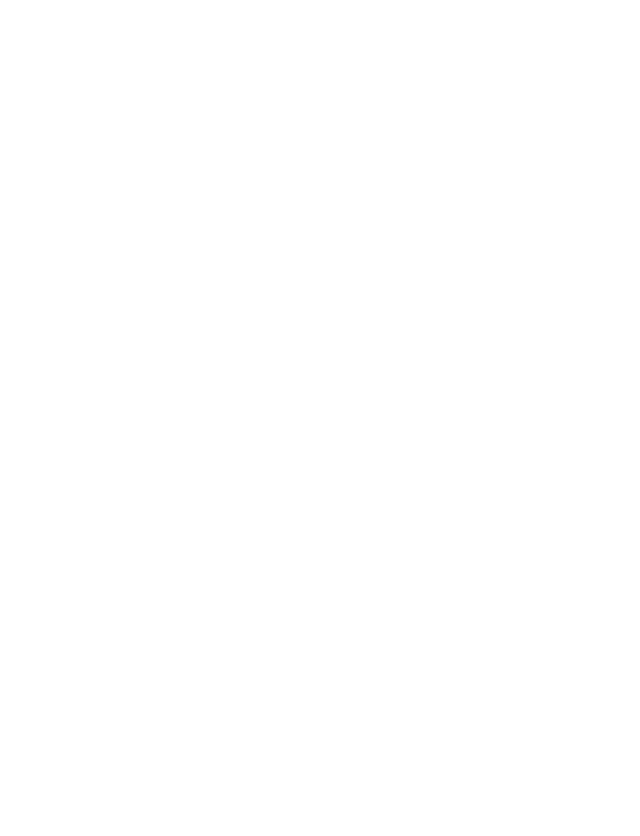
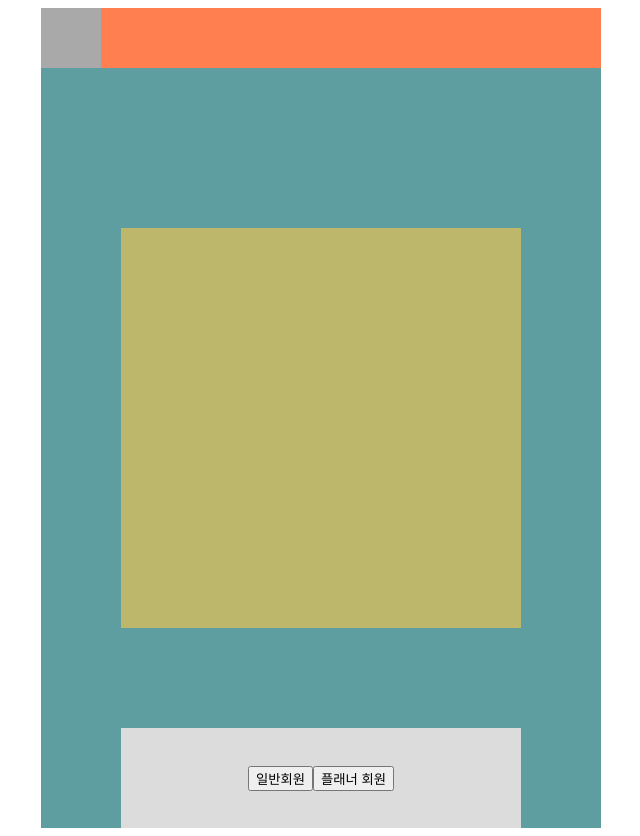
Before and after one commit to weddingYou-Project/frontend, a React (Create React App) app: page /signup in a window 1280 px wide. Shown: the whole page, without its empty margins (319-959 px from the left). Before the commit the page ends 800 px from the top, so only its background shows below. Built offline with nearby package versions, Linux system fonts and the light colour scheme.

Commit message:
feat : 회원가입 레이아웃CSS

```diff
--- /dev/null
+++ b/src/Css/Signup.css
@@ -0,0 +1,58 @@
+
+.Signup-wrap {
+width: 560px;
+height: 100%;
+margin: 0 auto;
+background: cadetblue;
+}
+
+.Signup-header {
+    height: 60px;
+    width: 100%;
+    background: coral;
+    position: relative;
+    bottom: 60px;
+}
+
+.Signup-logo {
+    width: 400px;
+    height: 400px;
+    background: darkkhaki;
+    margin: 0 auto;
+    margin-top: 100px;
+}
+
+.Signup-button {
+    width: 400px;
+    height: 100px;
+    margin: 0 auto;
+    background: gainsboro;
+    margin-top: 100px;
+    display: flex;
+    justify-content: center;
+    align-items: center;
+}
+
+.Signup-backicon {
+    width: 60px;
+    height: 60px;
+    background: darkgrey;
+    position: relative;
+    z-index: 10;
+}
+
+
+.btn-bd-primary {
+    --bs-btn-font-weight: 600;
+    --bs-btn-color: var(--bs-white);
+    --bs-btn-bg: var(--bd-violet);
+    --bs-btn-border-color: var(--bd-violet);
+    --bs-btn-border-radius: .5rem;
+    --bs-btn-hover-color: var(--bs-white);
+    --bs-btn-hover-bg: #{shade-color($bd-violet, 10%)};
+    --bs-btn-hover-border-color: #{shade-color($bd-violet, 10%)};
+    --bs-btn-focus-shadow-rgb: var(--bd-violet-rgb);
+    --bs-btn-active-color: var(--bs-btn-hover-color);
+    --bs-btn-active-bg: #{shade-color($bd-violet, 20%)};
+    --bs-btn-active-border-color: #{shade-color($bd-violet, 20%)};
+  }
--- a/src/Pages/Signup.js
+++ b/src/Pages/Signup.js
@@ -1,5 +1,32 @@
+import "../Css/Signup.css";
+import { useNavigate } from "react-router-dom";
+
 function Signup() {
-  return <div></div>;
+  const navigate = useNavigate();
+
+  return (
+    <div className="Signup-wrap">
+      <div className="Signup-backicon"></div>
+      <div className="Signup-header"></div>
+      <div className="Signup-logo"></div>
+      <div className="Signup-button">
+        <button
+          onClick={() => {
+            navigate("./user");
+          }}
+        >
+          일반회원
+        </button>
+        <button
+          onClick={() => {
+            navigate("./planner");
+          }}
+        >
+          플래너 회원
+        </button>
+      </div>
+    </div>
+  );
 }
 
 export default Signup;
--- a/src/Pages/SignupForm.js
+++ b/src/Pages/SignupForm.js
@@ -1,5 +1,16 @@
+import "../Css/Signup.css";
+
 function SignupForm() {
-  return <div></div>;
+  return (
+    <div className="Signup-wrap">
+      <div className="Signup-backicon"></div>
+      <div className="Signup-header"></div>
+      <div className="Signup-guidebar"></div>
+      <div className="Signup-button">
+        <button>회원가입</button>
+      </div>
+    </div>
+  );
 }
 
 export default SignupForm;
```
